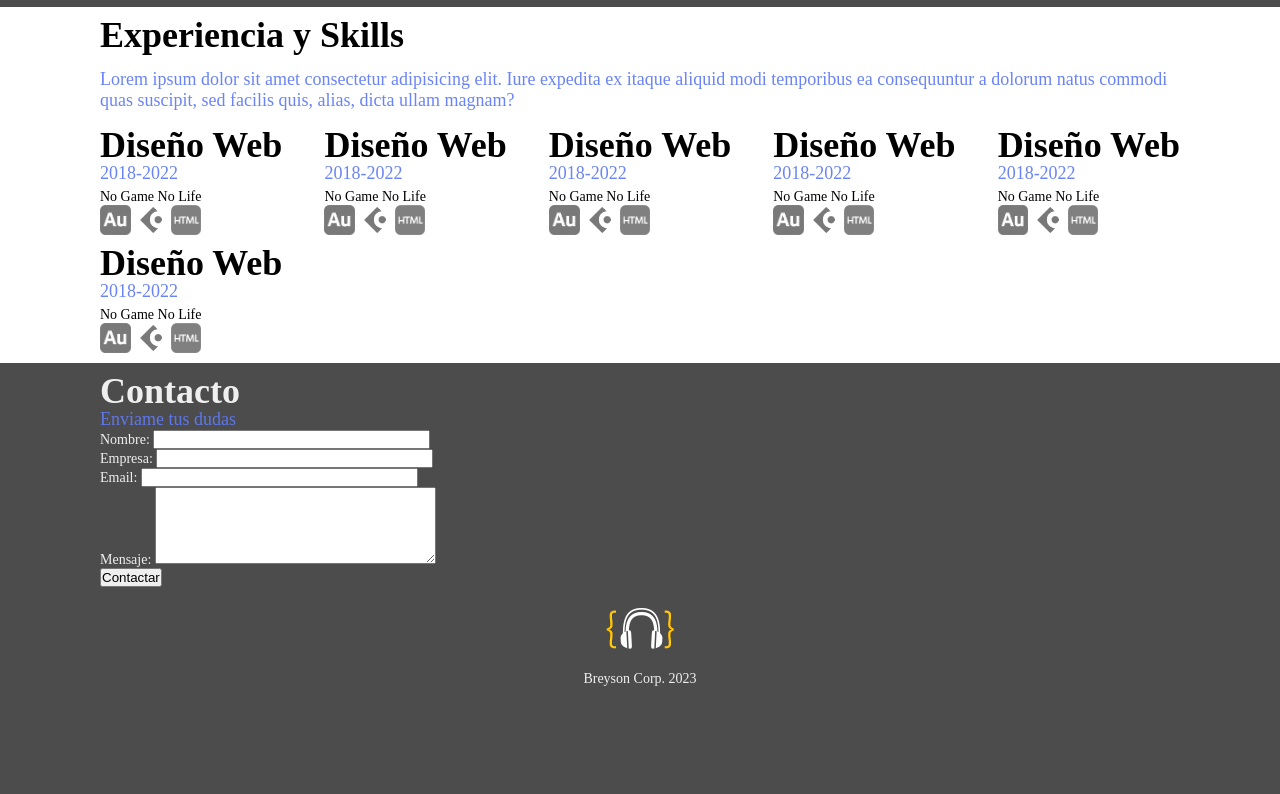
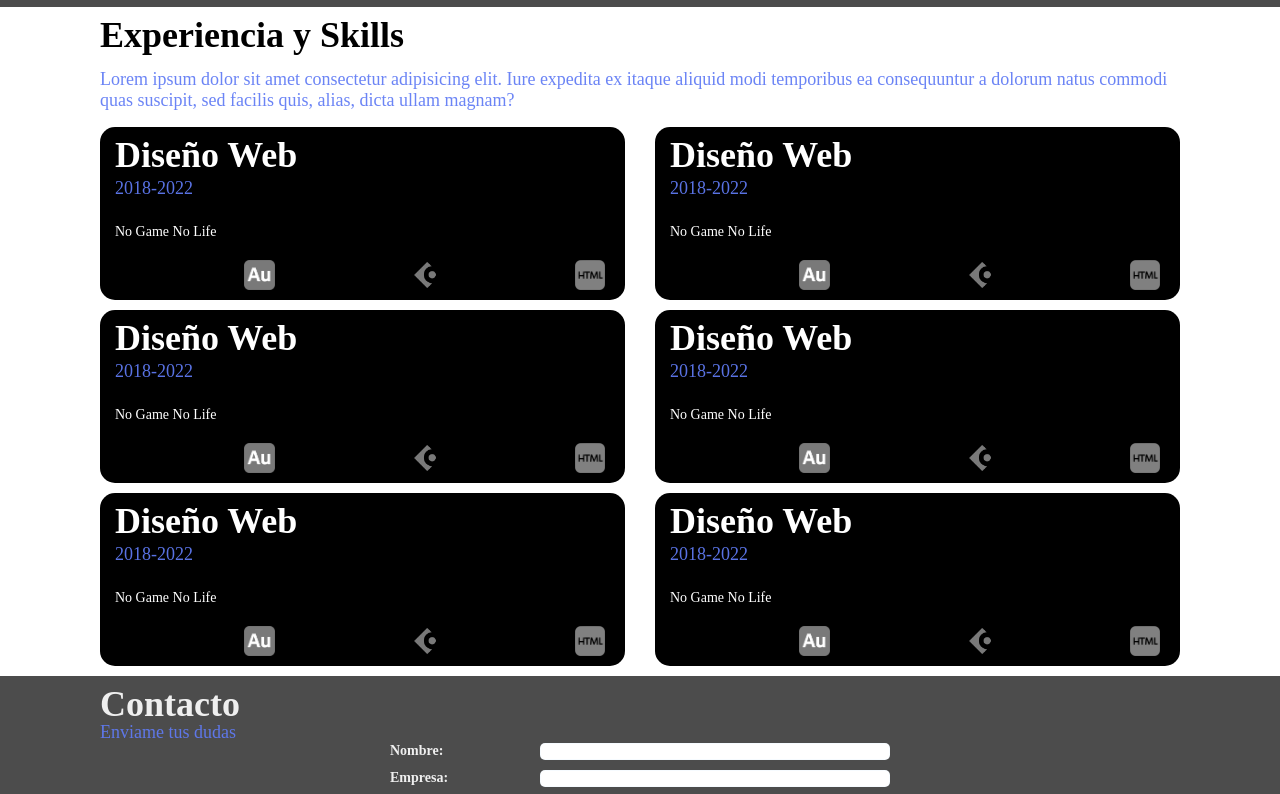
Before and after one commit to BreyNerox/portafoliobreyson.github.io, a plain HTML site: page PORTAFOLIO Breyson-Canales/index.html in a window 1280 px wide. Shown: the part 1300-2094 px from the top of the page. Before the commit the page ends 2003 px from the top, so only its background shows below. Drawn offline with Linux system fonts and the light colour scheme.

Commit message:
Update estilos.css

```diff
--- a/PORTAFOLIO Breyson-Canales/css/estilos.css
+++ b/PORTAFOLIO Breyson-Canales/css/estilos.css
@@ -78,7 +78,7 @@ ul{
 li{
     float: left;
     margin-right: 5px;
-    text-align: right; /*xxxxxxxxxxxxxxxx*/
+    text-align: right;
 }
 
 button{
@@ -157,12 +157,12 @@ footer ul li{
     padding: 5px;
 }
 
-/******************************************** CARDS PORTAFOLIO **************************************************/
+/****************************************** CARDS PORTAFOLIO **************************************************/
 
 .filaportafolio{
     display: flex; /*Flex Box*/
     flex-direction: row; /* Los 4 elementos( cards) en fila*/
-    flex-wrap: wrap; /*Si no hay espacio se pone en COLUMNA (responsive)*
+    flex-wrap: wrap; /*Si no hay espacio se pone en COLUMNA (responsive)*/
     justify-content: space-between; /*espacios equisdistantes*/
     gap: 30px 30px;
     margin-bottom: 15px;
@@ -207,6 +207,7 @@ footer ul li{
 /****************************************************************CARD EXPERIENCIA**************************************************************/
 
 .gridexp{
+    display: grid;
     grid-template-columns: repeat(4,350px);
     grid-gap: 10px;
     justify-content: space-between;
@@ -214,3 +215,60 @@ footer ul li{
     flex-wrap: wrap;
     flex-direction: row;
 }
+
+.cardexp{
+    background-color: #000000;
+    border-radius: 15px;
+    color: #ffffff;
+    padding: 10px 15px;
+
+}
+
+.cardexp h2{
+    margin-bottom: 5px;
+}
+
+.cardexp h3{
+    margin-bottom: 20px;
+}
+
+.cardexp p{
+     margin-bottom: 20px;
+}
+
+.cardexp ul{
+    display: flex;
+    justify-content: flex-end;
+}
+
+.cardexp li{
+    height: 30px;
+    width: 160px;
+}
+
+/*******************************************************FORMULARIO***********************************************************/
+
+.itemform{
+    display: grid;
+    grid-template-columns: 150px 350px;
+    justify-content: center;
+    margin-bottom: 10px;
+}
+
+.itemform label{
+    font-weight: 700;
+}
+
+.itemform input, .itemform textarea{
+    border-radius: 5px;
+    border: 1px solid #f6fbfffa;
+}
+
+input[type="submit"]{
+    background-color: #0d0d0c;
+    border: 1px solid #0d0d0c;
+    color: #f0f8fffa;
+    padding: 10px;
+    grid-column: 2/3;
+    justify-self: end;
+}
```
